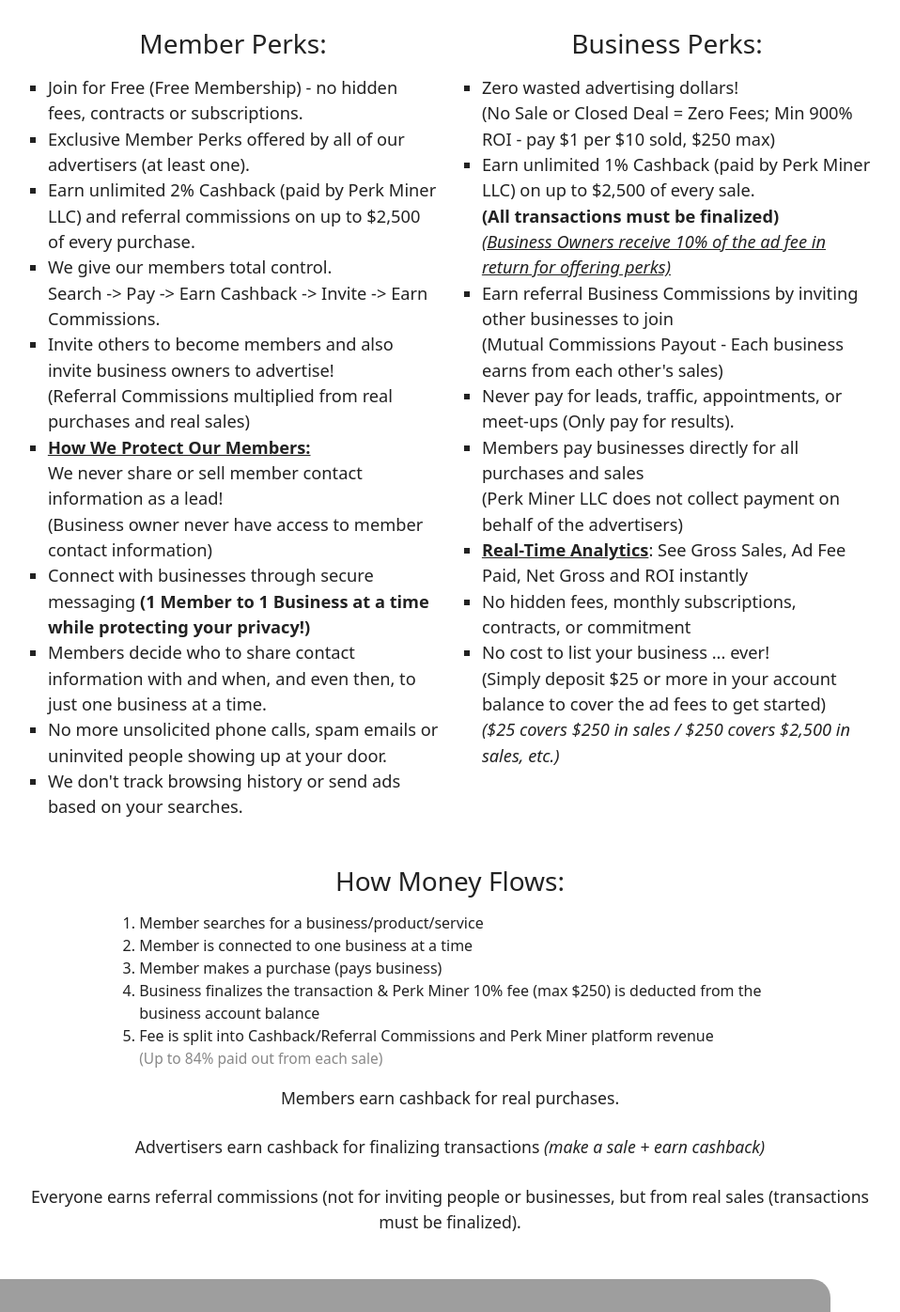
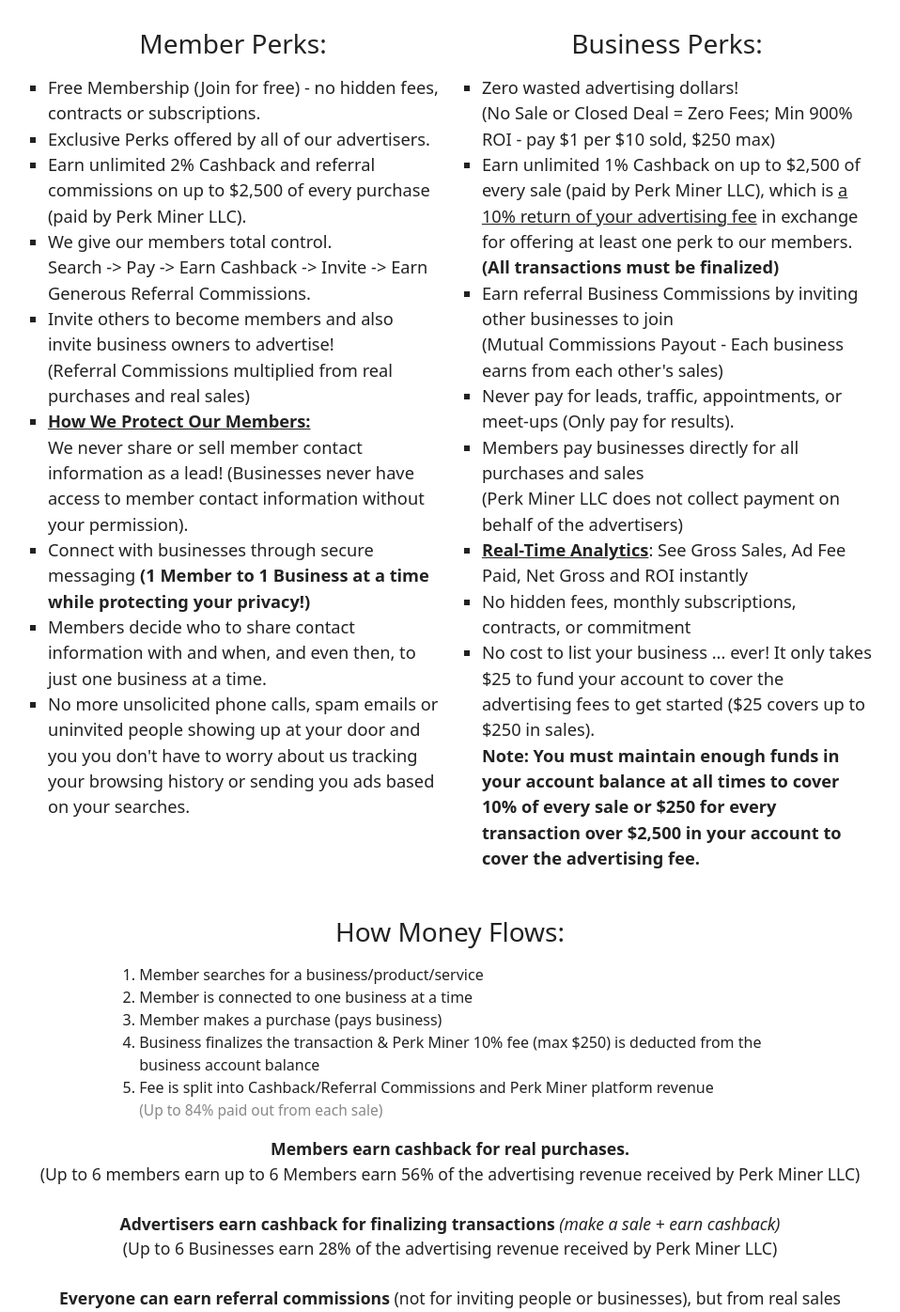
Before and after one commit to joejmendezsr/perkminer-backend, a Flask app: page / in a window 1280 px wide. Shown: the part 2223-3619 px from the top of the page at 94% size, without its empty margins (161-1119 px from the left). Run offline with Flask 3, Linux system fonts and the light colour scheme; some libraries are stand-ins or nearby versions; grey boxes are pictures that could not be loaded.

Commit message:
updated homepage text

```diff
--- a/templates/home.html
+++ b/templates/home.html
@@ -784,29 +784,28 @@
     <div class="col-12 col-md-6 mb-4">
       <h3 class="text-center mb-3">Member Perks:</h3>
       <ul style="list-style:square; padding-left:1.2em; font-size: 1.14em;">
-        <li>Join for Free (Free Membership) - no hidden fees, contracts or subscriptions.</li>
-        <li>Exclusive Member Perks offered by all of our advertisers (at least one).</li>
-        <li>Earn unlimited 2% Cashback (paid by Perk Miner LLC) and referral commissions on up to $2,500 of every purchase.</li>
-        <li>We give our members total control.</br>Search -> Pay -> Earn Cashback -> Invite -> Earn Commissions.</li>
+        <li>Free Membership (Join for free) - no hidden fees, contracts or subscriptions.</li>
+        <li>Exclusive Perks offered by all of our advertisers.</li>
+        <li>Earn unlimited 2% Cashback and referral commissions on up to $2,500 of every purchase (paid by Perk Miner LLC).</li>
+        <li>We give our members total control.</br>Search -> Pay -> Earn Cashback -> Invite -> Earn Generous Referral Commissions.</li>
         <li>Invite others to become members and also invite business owners to advertise!</br>(Referral Commissions multiplied from real purchases and real sales)</li>
-        <li><b><u>How We Protect Our Members:</u></b></br>We never share or sell member contact information as a lead!</br>(Business owner never have access to member contact information)</li>
+        <li><b><u>How We Protect Our Members:</u></b></br>We never share or sell member contact information as a lead!  (Businesses never have access to member contact information without your permission).</li>
         <li>Connect with businesses through secure messaging <b>(1 Member to 1 Business at a time while protecting your privacy!)</b></li>
         <li>Members decide who to share contact information with and when, and even then, to just one business at a time.</li>
-        <li>No more unsolicited phone calls, spam emails or uninvited people showing up at your door.</li>
-        <li>We don't track browsing history or send ads based on your searches.</li>
+        <li>No more unsolicited phone calls, spam emails or uninvited people showing up at your door and you you don't have to worry about us tracking your browsing history or sending you ads based on your searches.</li>
       </ul>
     </div>
     <div class="col-12 col-md-6 mb-4">
       <h3 class="text-center mb-3">Business Perks:</h3>
       <ul style="list-style:square; padding-left:1.2em; font-size: 1.14em;">
         <li>Zero wasted advertising dollars!<br/>(No Sale or Closed Deal = Zero Fees; Min 900% ROI - pay $1 per $10 sold, $250 max)</li>
-        <li>Earn unlimited 1% Cashback (paid by Perk Miner LLC) on up to $2,500 of every sale.</br><b>(All transactions must be finalized)</b></br><i><u>(Business Owners receive 10% of the ad fee in return for offering perks)</u></i></li>
+        <li>Earn unlimited 1% Cashback on up to $2,500 of every sale (paid by Perk Miner LLC), which is <u>a 10% return of your advertising fee</u> in exchange for offering at least one perk to our members.</br><b>(All transactions must be finalized)</b></li>
         <li>Earn referral Business Commissions by inviting other businesses to join</br>(Mutual Commissions Payout - Each business earns from each other's sales)</li>
         <li>Never pay for leads, traffic, appointments, or meet-ups (Only pay for results).</li>
         <li>Members pay businesses directly for all purchases and sales</br>(Perk Miner LLC does not collect payment on behalf of the advertisers)</li>
         <li><b><u>Real-Time Analytics</u></b>: See Gross Sales, Ad Fee Paid, Net Gross and ROI instantly</li>
         <li>No hidden fees, monthly subscriptions, contracts, or commitment</li>
-        <li>No cost to list your business ... ever!</br>(Simply deposit $25 or more in your account balance to cover the ad fees to get started)</br><i>($25 covers $250 in sales / $250 covers $2,500 in sales, etc.)</i></li>
+        <li>No cost to list your business ... ever!  It only takes $25 to fund your account to cover the advertising fees to get started ($25 covers up to $250 in sales).</br><b>Note:  You must maintain enough funds in your account balance at all times to cover 10% of every sale or $250 for every transaction over $2,500 in your account to cover the advertising fee.</b></li>
       </ul>
     </div>
   </div>
@@ -822,9 +821,9 @@
     </li>
   </ol>
   <div class="text-center mt-3 mb-0" style="font-weight:500; font-size:1.1em;">
-    Members earn cashback for real purchases.</br></br>
-    Advertisers earn cashback for finalizing transactions <i>(make a sale + earn cashback)</i></br></br>
-    Everyone earns referral commissions (not for inviting people or businesses, but from real sales (transactions must be finalized).
+    <b>Members earn cashback for real purchases.</b><br>(Up to 6 members earn up to 6 Members earn 56% of the advertising revenue received by Perk Miner LLC)</br></br>
+    <b>Advertisers earn cashback for finalizing transactions</b> <i>(make a sale + earn cashback)</i></br>(Up to 6 Businesses earn 28% of the advertising revenue received by Perk Miner LLC)</br></br>
+    <b>Everyone can earn referral commissions</b> (not for inviting people or businesses), but from real sales (transactions must be finalized).
   </div>
 </div>
 <!-- END of Perk-Info Section -->
```
